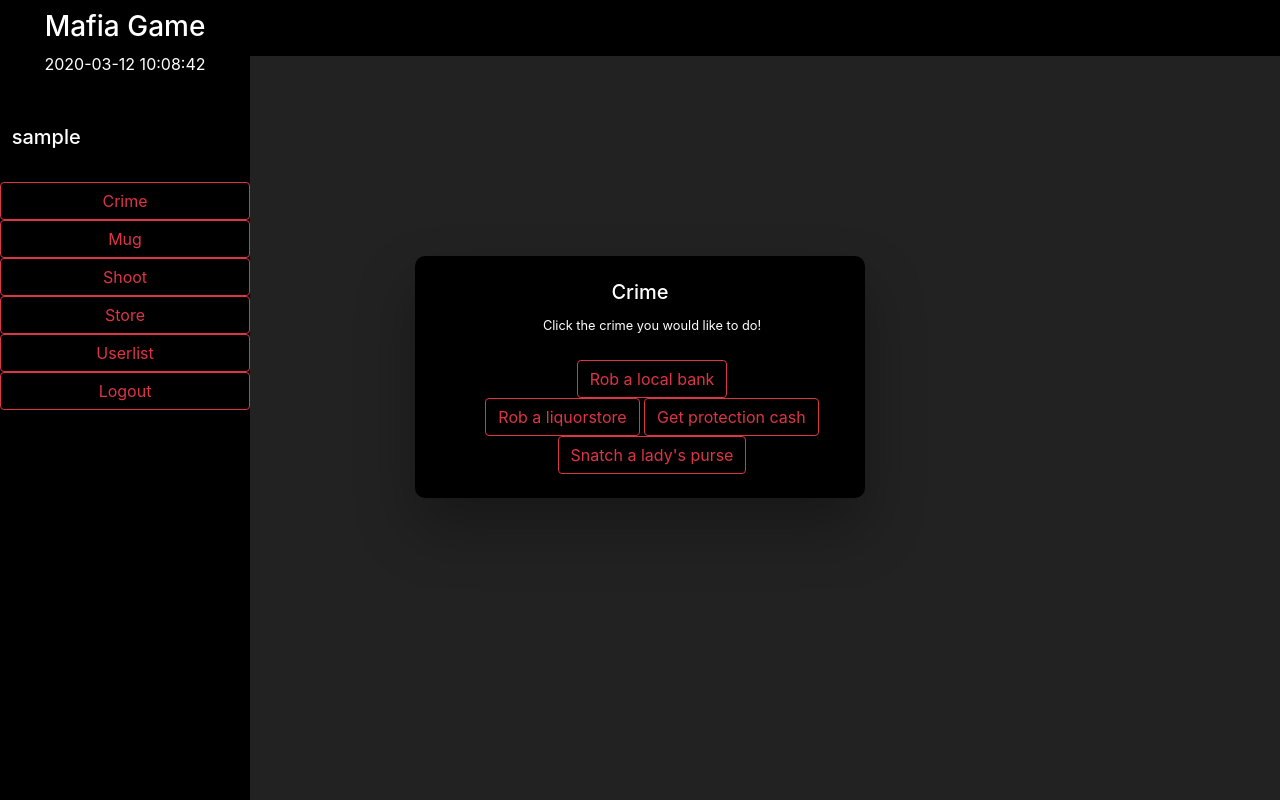
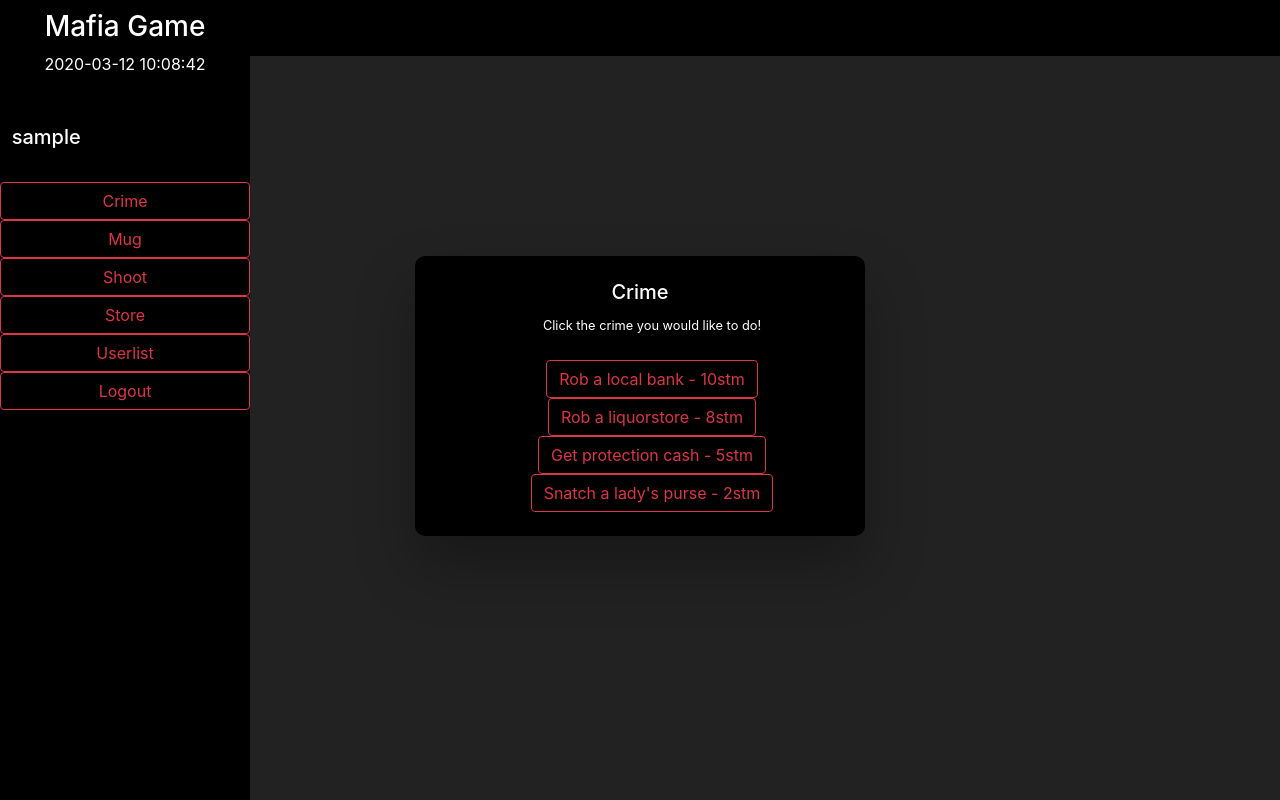
Before and after one commit to Bjorn027/PhpProject1, a PHP site: page /crime.php in a window 1280 px wide. Run offline with PHP 8.4, Linux system fonts and the light colour scheme; the visitor is signed in with stand-in values (Sample User, id 1); data that the repository does not hold is empty; some libraries are stand-ins or nearby versions.

Commit message:
finishing touches

```diff
--- a/actions.php
+++ b/actions.php
@@ -203,7 +203,7 @@ function shoot()
 
     }
 
-    $query = "CALL shoot(:curruser, :username, 10)";
+    $query = "CALL shoot(:curruser, :username, 30)";
     $stm = $db->prepare($query);
 
     session_start();
@@ -364,8 +364,8 @@ function refill(){
 
     $refillS = $_POST['refills'] ?? false;
 
-    $query = "UPDATE user set money = money - 5000 where username = :curruser and money >= 5000;
-              UPDATE user set stam = 100 where username = :curruser and money >= 5000";
+    $query = "UPDATE user set stam = 100 where username = :curruser and money >= 5000;
+              UPDATE user set money = money - 5000 where username = :curruser and money >= 5000";
 
     session_start();
     $stm = $db->prepare($query);
--- a/crime.php
+++ b/crime.php
@@ -40,10 +40,10 @@
 
 
         <small id="alert">Click the crime you would like to do!</small><br><br>
-<button type="button" onclick="crime();" id="bank" value="'Rob a local bank'" class="btn  btn-outline-danger fadeIn second">Rob a local bank</button><br>
-<button type="button" onclick="crime2()" id="store" value="'Rob a liquorstore'" class="btn  btn-outline-danger fadeIn third">Rob a liquorstore</button>
-<button type="button" onclick="crime3()" id="protect" value="'Get protection cash'" class="btn  btn-outline-danger fadeIn fourth">Get protection cash</button>
-<button type="button" onclick="crime4()" id="purse" value="'Snatch a lady's purse'" class="btn  btn-outline-danger fadeIn fifth">Snatch a lady's purse</button><br><br>
+<button type="button" onclick="crime();" id="bank" value="'Rob a local bank'" class="btn  btn-outline-danger fadeIn second">Rob a local bank - 10stm</button><br>
+<button type="button" onclick="crime2()" id="store" value="'Rob a liquorstore'" class="btn  btn-outline-danger fadeIn third">Rob a liquorstore - 8stm</button>
+<button type="button" onclick="crime3()" id="protect" value="'Get protection cash'" class="btn  btn-outline-danger fadeIn fourth">Get protection cash - 5stm</button>
+<button type="button" onclick="crime4()" id="purse" value="'Snatch a lady's purse'" class="btn  btn-outline-danger fadeIn fifth">Snatch a lady's purse - 2stm</button><br><br>
 
 
         </form>
--- a/mug.php
+++ b/mug.php
@@ -32,14 +32,14 @@
   <div class="testy">
   <form onsubmit="return false">
   <div class="form-group container wrapper fadeInDown">
-      <div id="formContent">
+      <div id="formContent"
 
         <label class="fadeIn first"><br><h5>Who would you like to mug?</h5></label><br>
         <small class="fadeIn second" id="alert2">Be careful. Some users do not take kindly to being stolen from. You may find yourself six feet under.</small>
         <br><br>
         <form>
         <input type="text" id="username2" class="form-control fadeIn third" placeholder="Enter Name"><br><br>
-        <button type="button" onclick="mug()" class="btn btn-outline-danger fadeIn fifth">Submit</button>
+        <button type="button" onclick="mug()" class="btn btn-outline-danger fadeIn fifth">Cost - 10stm</button>
         </form>
       </div>
     </div>
--- a/shoot.php
+++ b/shoot.php
@@ -39,7 +39,7 @@
         <br><br>
         <form>
         <input type="text" id="username1" class="form-control fadeIn third" placeholder="Enter Name"><br><br>
-        <button type="button" onclick="shoot()" class="btn btn-outline-danger fadeIn fifth">Submit</button>
+        <button type="button" onclick="shoot()" class="btn btn-outline-danger fadeIn fifth">Cost - 30stm</button>
         </form>
     </div>
   </div>
--- a/store.php
+++ b/store.php
@@ -40,7 +40,7 @@
         <div class="custom-control custom-radio fadeIn second">
 
 <br>
-<button type="button" onclick="refill();" id="fill" value="'refill stam'" class="btn  btn-outline-danger fadeIn second">Refill Stamina - $2000</button><br>
+<button type="button" onclick="refill();" id="fill" value="'refill stam'" class="btn  btn-outline-danger fadeIn second">Refill Stamina - $5000</button><br>
 <br>
 
         </form>
--- a/userlist.php
+++ b/userlist.php
@@ -38,7 +38,7 @@
         <label class="fadeIn first"><h5>Users List</h5></label><br>
 
         <form>
-        <table class="table table-striped table-dark">
+<table class="table table-striped table-dark">
   <thead>
     <tr>
       <th scope="col">UserID</th>
@@ -64,7 +64,7 @@
         ?>
 
   </tbody>
-  </table>
+</table>
         </form>
       </div>
     </div>
```
